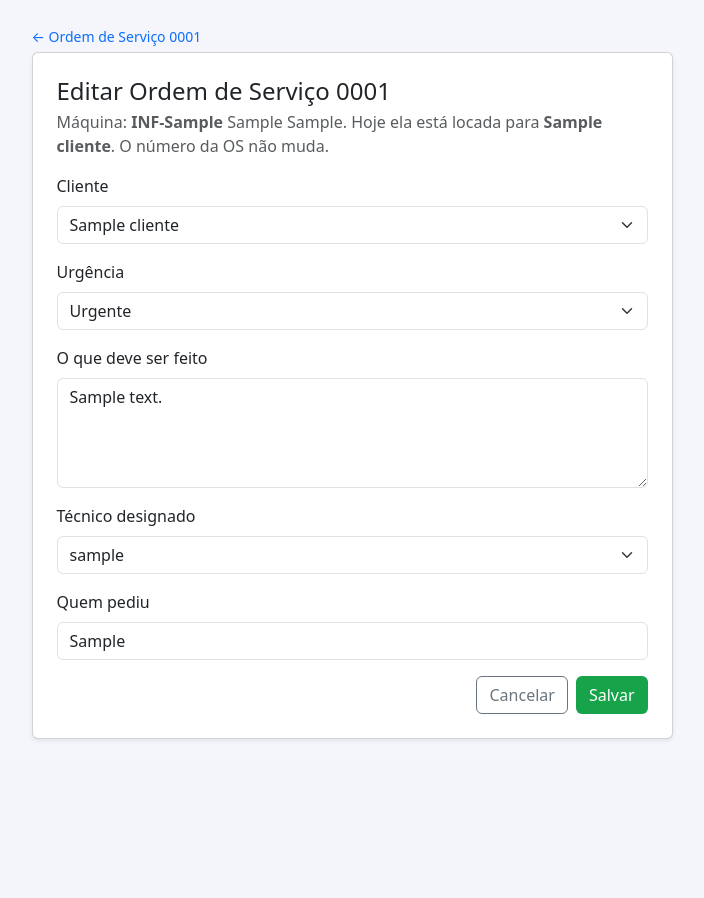
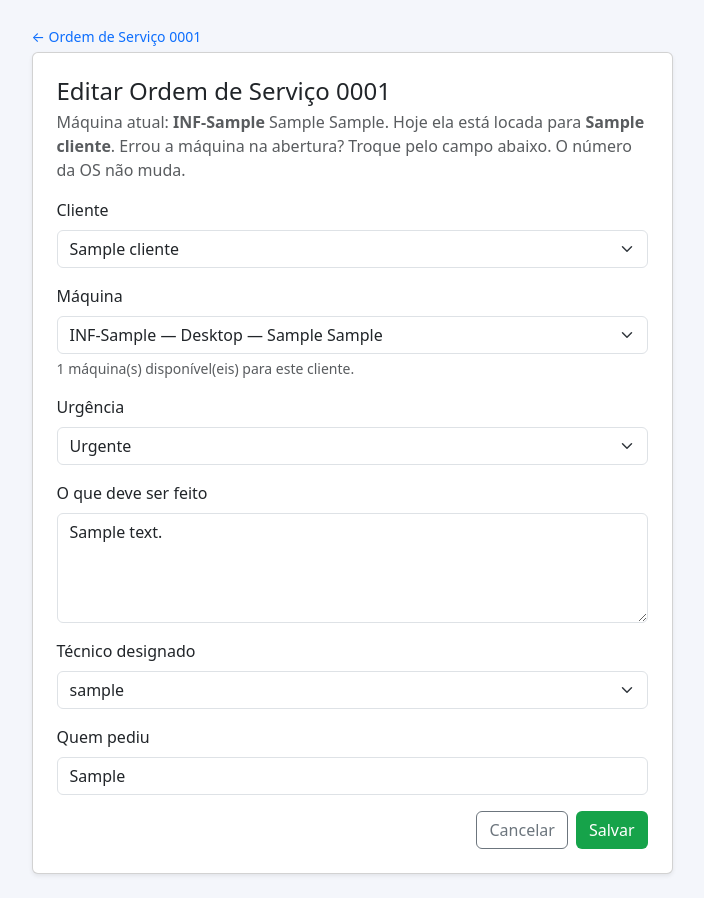
Before and after one commit to MarlonGiovany/StockLink, a Django app: page /chamados/1/editar/ in a window 1280 px wide. Shown: the part 56-954 px from the top of the page, without its empty margins (288-992 px from the left). Before the commit the page ends 796 px from the top, so only its background shows below. Run offline with Django 5.2, Linux system fonts and the light colour scheme; a user stored in the database is signed in; data comes from the database, SQL or seed files in the repository; tables that the repository leaves empty hold one stand-in row (values such as "Sample post"); parts of the project's set-up code (start-up, migrations or seed data) failed here and were passed over.

Commit message:
Permite corrigir a máquina na edição do chamado
Até agora a tela de edição não deixava trocar a máquina: se o operador escolhesse a errada na abertura, não tinha conserto. Agora o campo Máquina entra na edição com a mesma trava de segurança da abertura — só salva se a máquina escolhida estiver mesmo locada para o cliente do chamado — mas chamados antigos cuja locação já terminou continuam editáveis nos outros campos sem precisar corrigir essa dupla.

```diff
--- a/inventario/forms.py
+++ b/inventario/forms.py
@@ -737,15 +737,24 @@ class ChamadoAberturaForm(BootstrapFormMixin, forms.ModelForm):
 class ChamadoEdicaoForm(BootstrapFormMixin, forms.ModelForm):
     """Corrige o que a recepção preencheu ao abrir o chamado.
 
-    A máquina fica de fora de propósito: ela é o próprio assunto da OS, e o
-    número impresso na folha continua o mesmo. Já o cliente pode trocar para
-    qualquer um — é o caso da máquina que foi aberta no cadastro errado e
-    depois passou para o cliente certo.
+    A máquina entra aqui para corrigir o caso de o operador ter escolhido a
+    errada na abertura. Vale a mesma trava de segurança da abertura: a
+    máquina escolhida precisa estar mesmo locada para o cliente do chamado.
+    O número impresso na folha (nº da OS) continua o mesmo — ele é o `pk`,
+    não muda com a edição.
     """
+
+    equipamento = EquipamentoChoiceField(
+        queryset=Equipamento.objects.none(),
+        label="Máquina",
+    )
 
     class Meta:
         model = Chamado
-        fields = ["cliente", "prioridade", "descricao", "tecnico", "solicitante"]
+        fields = [
+            "cliente", "equipamento", "prioridade",
+            "descricao", "tecnico", "solicitante",
+        ]
         widgets = {
             "descricao": forms.Textarea(attrs={"rows": 4}),
         }
@@ -755,6 +764,11 @@ class ChamadoEdicaoForm(BootstrapFormMixin, forms.ModelForm):
         self.fields["cliente"].queryset = Cliente.objects.order_by("nome")
         self.fields["cliente"].required = True
         self.fields["cliente"].empty_label = "— escolha o cliente —"
+        # A máquina já escolhida continua na lista mesmo que a locação tenha
+        # acabado depois — senão o formulário não salvaria sem trocá-la.
+        self.fields["equipamento"].queryset = Equipamento.objects.filter(
+            Q(locacoes__ativa=True) | Q(pk=self.instance.equipamento_id)
+        ).select_related("produto").distinct().order_by("numero_patrimonio")
         # O técnico já designado continua na lista mesmo que tenha sido
         # desativado depois — senão o formulário não salvaria sem trocá-lo.
         self.fields["tecnico"].queryset = get_user_model().objects.filter(
@@ -762,6 +776,30 @@ class ChamadoEdicaoForm(BootstrapFormMixin, forms.ModelForm):
         ).order_by("username")
         self.fields["tecnico"].required = True
         self.fields["tecnico"].empty_label = "— escolha o técnico —"
+
+    def clean(self):
+        dados = super().clean()
+        cliente = dados.get("cliente")
+        equipamento = dados.get("equipamento")
+
+        # Só reexige a locação ativa quando cliente ou máquina de fato mudam
+        # — chamado antigo cuja locação já terminou continua editável nos
+        # outros campos sem precisar corrigir essa dupla.
+        mudou = (
+            (equipamento and equipamento.pk != self.instance.equipamento_id)
+            or (cliente and cliente.pk != self.instance.cliente_id)
+        )
+        if mudou and cliente and equipamento:
+            locacao = equipamento.locacao_ativa
+            if not locacao or locacao.cliente_id != cliente.pk:
+                dono = locacao.cliente if locacao else None
+                self.add_error(
+                    "equipamento",
+                    f"A máquina INF-{equipamento.numero_patrimonio} não está "
+                    f"locada para {cliente}"
+                    + (f" — ela está com {dono}." if dono else "."),
+                )
+        return dados
 
 
 # Formatos aceitos na digitalização da OS: o scanner da recepção costuma
--- a/inventario/views.py
+++ b/inventario/views.py
@@ -1679,7 +1679,7 @@ def chamado_novo(request):
 @permission_required("inventario.add_chamado", raise_exception=True)
 @exige_chamados
 def chamado_editar(request, pk):
-    """Corrige cliente, urgência, descrição, técnico ou quem pediu.
+    """Corrige cliente, máquina, urgência, descrição, técnico ou quem pediu.
 
     Fica com quem abre chamado (Recepção), não com o técnico: o técnico só
     registra o que fez e encerra. A OS continua com o mesmo número.
--- a/templates/inventario/chamado_editar.html
+++ b/templates/inventario/chamado_editar.html
@@ -11,11 +11,17 @@
       <div class="card-body p-3 p-md-4">
         <h4 class="mb-1">Editar Ordem de Serviço {{ chamado.numero_os }}</h4>
         <p class="text-muted mb-3">
-          Máquina: <strong>INF-{{ chamado.equipamento.numero_patrimonio }}</strong>
+          Máquina atual: <strong>INF-{{ chamado.equipamento.numero_patrimonio }}</strong>
           {{ chamado.equipamento.marca }} {{ chamado.equipamento.modelo }}.
           {% if dono_atual %}Hoje ela está locada para <strong>{{ dono_atual }}</strong>.{% else %}Hoje ela não está locada.{% endif %}
-          O número da OS não muda.
+          Errou a máquina na abertura? Troque pelo campo abaixo. O número da OS não muda.
         </p>
+
+        {% if form.non_field_errors %}
+          <div class="alert alert-danger">
+            {% for erro in form.non_field_errors %}{{ erro }}{% endfor %}
+          </div>
+        {% endif %}
 
         <form method="post" novalidate>
           {% csrf_token %}
@@ -23,6 +29,9 @@
             <div class="mb-3">
               <label class="form-label" for="{{ field.id_for_label }}">{{ field.label }}</label>
               {{ field }}
+              {% if field.name == "equipamento" %}
+                <div class="form-text" id="aviso-maquinas"></div>
+              {% endif %}
               {% for erro in field.errors %}
                 <div class="text-danger small">{{ erro }}</div>
               {% endfor %}
@@ -41,3 +50,49 @@
 
 </div>
 {% endblock %}
+
+{% block scripts %}
+<script>
+// A lista de máquinas segue o cliente escolhido, igual na abertura do
+// chamado — mas aqui a máquina já atribuída nunca desaparece da lista
+// mesmo que a locação não bata mais com o cliente selecionado, para a OS
+// continuar mostrando o que está salvo até o operador decidir trocar.
+(function () {
+  const cliente = document.getElementById('id_cliente');
+  const maquina = document.getElementById('id_equipamento');
+  const aviso = document.getElementById('aviso-maquinas');
+  if (!cliente || !maquina) return;
+
+  const todas = Array.from(maquina.options).map(function (o) {
+    return { valor: o.value, texto: o.text, cliente: o.dataset.cliente || '' };
+  });
+  const valorAtual = maquina.value;
+
+  function atualizar(manterEscolha) {
+    const escolhido = cliente.value;
+    const anterior = maquina.value;
+
+    const disponiveis = todas.filter(function (o) {
+      return o.valor !== '' && (o.cliente === escolhido || o.valor === valorAtual);
+    });
+
+    maquina.innerHTML = '';
+    disponiveis.forEach(function (o) {
+      const opt = document.createElement('option');
+      opt.value = o.valor;
+      opt.text = o.texto;
+      maquina.appendChild(opt);
+    });
+
+    if (manterEscolha && disponiveis.some(function (o) { return o.valor === anterior; })) {
+      maquina.value = anterior;
+    }
+
+    aviso.textContent = disponiveis.length + ' máquina(s) disponível(eis) para este cliente.';
+  }
+
+  cliente.addEventListener('change', function () { atualizar(false); });
+  atualizar(true);
+})();
+</script>
+{% endblock %}
```
Also changed, not shown: inventario/tests.py (+48 -3 lines).
